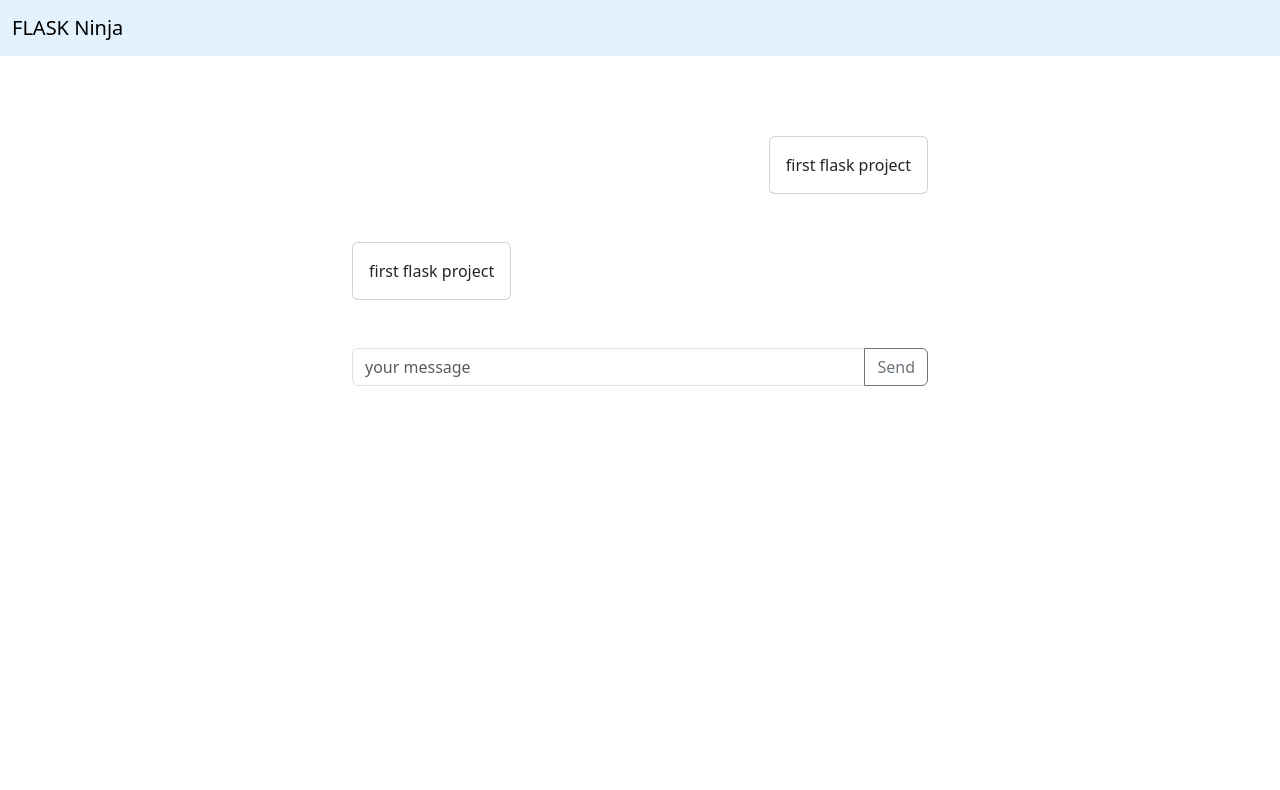
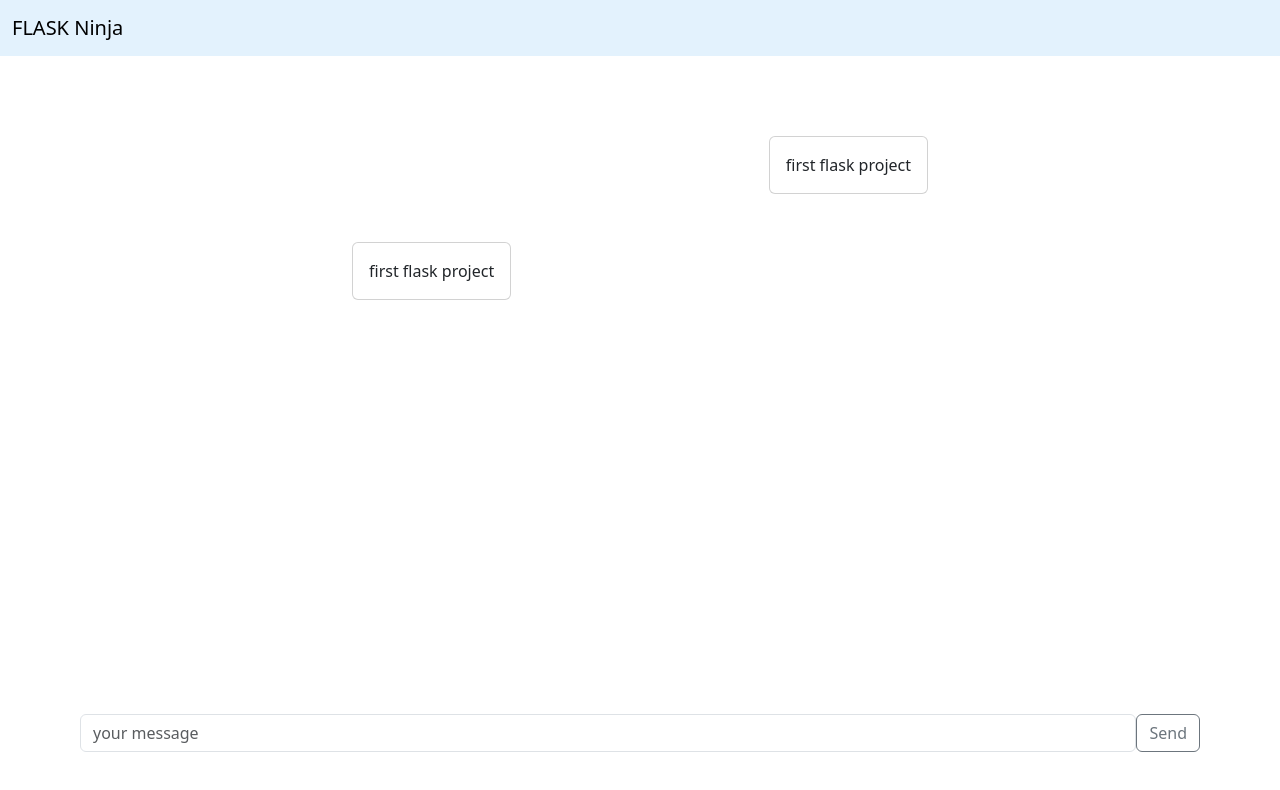
Before and after one commit to felianfilian/dev-flask, a plain HTML site: page index.html in a window 1280 px wide. Drawn offline with nearby package versions, Linux system fonts and the light colour scheme.

```diff
--- a/index.html
+++ b/index.html
@@ -30,7 +30,7 @@
           <div class="card-body">first flask project</div>
         </div>
       </div>
-      <div class="input-group mb-3 mt-5">
+      <form class="mb-3 mt-5 my-form">
         <input
           type="text"
           class="form-control"
@@ -39,7 +39,7 @@
           aria-describedby="button-addon2"
         />
         <button class="btn btn-outline-secondary" type="button">Send</button>
-      </div>
+      </form>
     </div>
 
     <!-- scripts -->
--- a/style.css
+++ b/style.css
@@ -2,3 +2,16 @@
   max-width: 600px !important;
   padding: 32px 16px;
 }
+
+.my-form {
+  display: flex;
+  justify-content: center;
+  align-items: stretch;
+
+  position: fixed !important;
+  bottom: 32px;
+  left: 80px;
+  right: 80px;
+
+  width: calc(100% -160px);
+}
```
Also changed, not shown: 1 other file.
